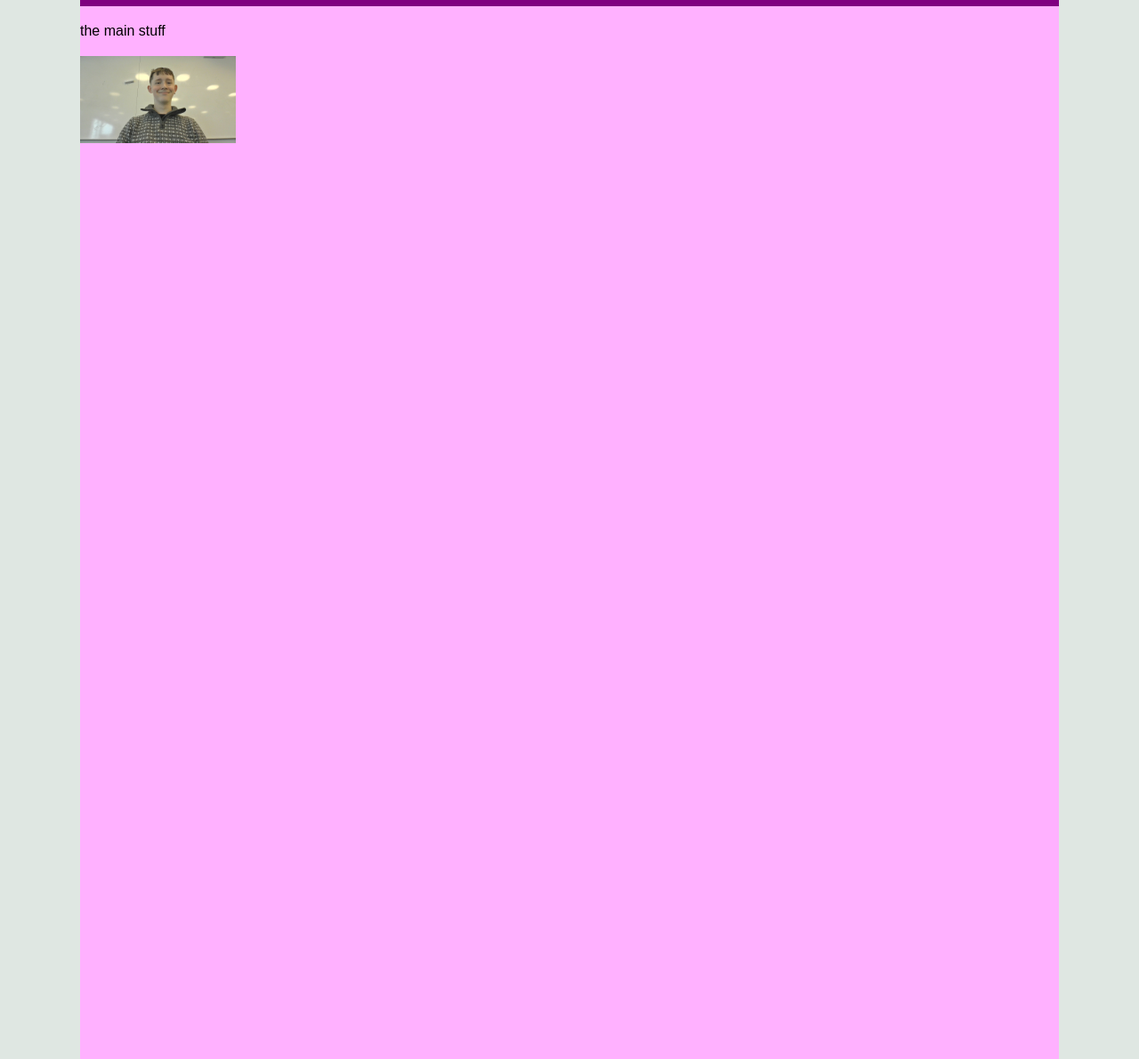
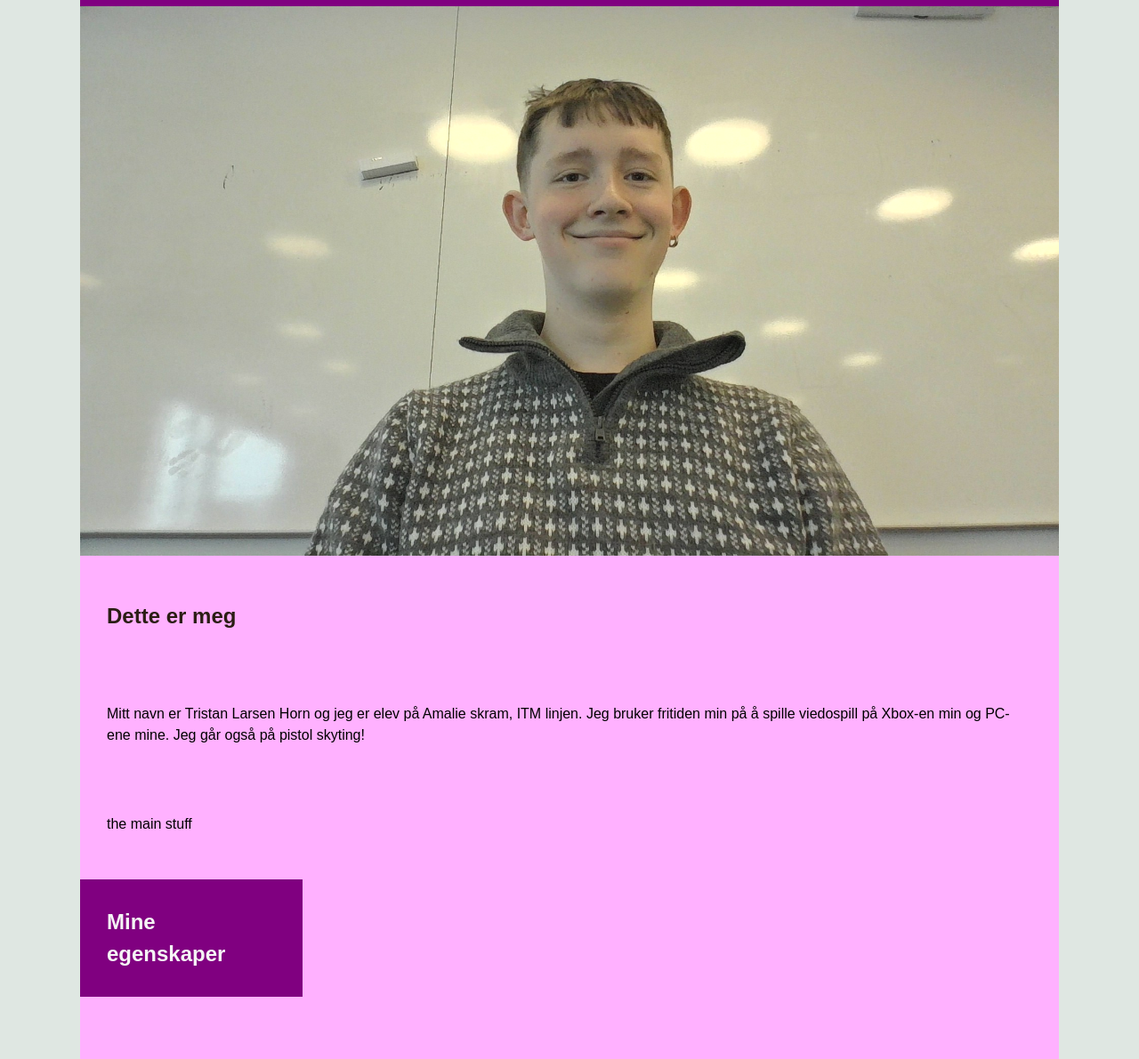
Before and after one commit to Traumente/traumente.github.io, a plain HTML site: page index.html in a window 1280 px wide. Shown: the part 109-1300 px from the top of the page at 89% size. Drawn offline with Linux system fonts and the light colour scheme.

Commit message:
Innholds oppdatering

```diff
--- a/index.html
+++ b/index.html
@@ -8,7 +8,7 @@
 </head>
 <body>
     <header>
-        <img src="Bilder/2026_11_05_0yn_Kleki.png" alt="The Puple Website sin logo"  class="#logo">
+        <img class="logo" src="Bilder/2026_11_05_0yn_Kleki.png" alt="The Puple Website sin logo"  class="#logo">
         <button class="meny-knapp" popovertarget="meny" aria-label="Åpne meny">☰</button>
          <nav id="meny" popover>
            <button class="lukk-knapp" popovertarget="meny" popovertargetaction="hide" aria-label="Lukk meny">✕</button>
@@ -20,14 +20,23 @@
     </nav>
     </header>
 
+  <section class="hero">
+        <img src="bilder/WIN_20261030_09_18_33_Pro.jpg" alt="Bilde av meg">
+        <h1>Dette er meg</h1>
+        <p>Mitt navn er Tristan Larsen Horn og jeg er elev på Amalie skram, ITM linjen. Jeg bruker fritiden min på å spille viedospill på Xbox-en min og PC-ene mine.
+            Jeg går også på pistol skyting!</p>
+    </section>
+
+        <main>
+        <p>the main stuff</p>
 
 
+        <article class="egenskaper">
+           <h1>Mine egenskaper</h1>
+           <ul>
 
-
-
-    <main>
-        <p>the main stuff</p>
-        <img class="Bildeavmeg" src="bilder/WIN_20261030_09_18_33_Pro.jpg" alt="Bilde av Trstan Larsen Horn" >
+           </ul>
+        </article>
     </main>
 
 <footer>
--- a/stil.css
+++ b/stil.css
@@ -20,7 +20,7 @@ header {
     background-color: purple;
 }
 
-img{
+img.logo{
     max-width: 175px;
     height: auto;
 }
@@ -37,14 +37,20 @@ body {
 
 main{
     max-width: 1100px;
-   height: 1440px;
+   height: 500px;
 }
 
 p{
     position: relative;
     font-size: 1rem;
     color: black;
+    padding: 30px;
 }
+
+h1{
+    padding: 30px;
+}
+
 
 footer{
     background-color: purple;
@@ -130,3 +136,20 @@ footer{
         padding: 5px;
     }
 }
+
+* {
+    box-sizing: border-box;
+}
+
+img {
+    max-width: 100%;
+    height: auto;
+    display: block;
+}
+
+article.egenskaper{
+    background-color: purple;
+    color: whitesmoke;
+    max-width: 250px;
+    outline: 20px;
+}
```
